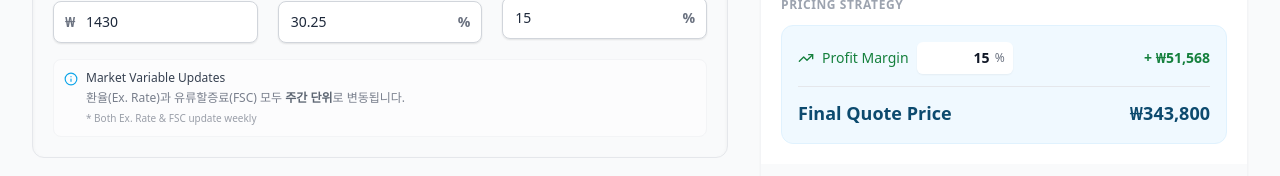
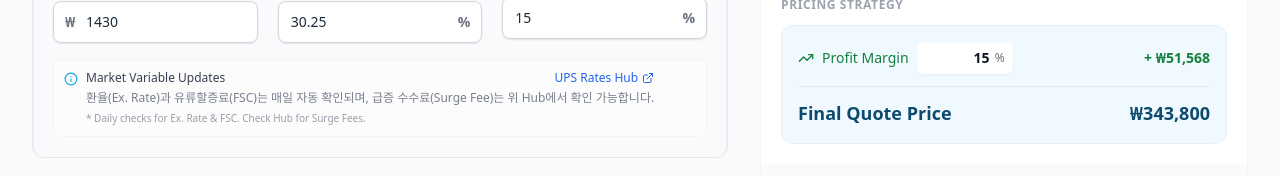
Before and after one commit to jlinsights/smart-quote, a React (Vite) app: page / in a window 1280 px wide. Shown: the part 770-946 px from the top of the page. Built offline with nearby package versions, Linux system fonts and the light colour scheme; no server answers.

Commit message:
feat: Implement UPS Saver Tariff (75% Discount) and Enhanced Auto-Updates

```diff
--- a/src/config/rates.ts
+++ b/src/config/rates.ts
@@ -53,3 +53,4 @@ export const DEFAULT_EXCHANGE_RATE = 1430;
 export const DEFAULT_FSC_PERCENT = 30.25;
 export const UPS_FSC_URL = "https://www.ups.com/kr/ko/support/shipping-support/shipping-costs-rates/fuel-surcharges.page";
 export const NAVER_EXCHANGE_RATE_URL = "https://finance.naver.com/marketindex/exchangeDetail.naver?marketindexCd=FX_USDKRW";
+export const UPS_RATES_HUB_URL = "https://www.ups.com/kr/ko/support/shipping-support/shipping-costs-rates";
--- a/src/features/quote/components/FinancialSection.tsx
+++ b/src/features/quote/components/FinancialSection.tsx
@@ -1,7 +1,6 @@
-
 import React, { useState } from 'react';
 import { QuoteInput } from '@/types';
-import { DEFAULT_EXCHANGE_RATE, DEFAULT_FSC_PERCENT, UPS_FSC_URL } from '@/config/rates';
+import { DEFAULT_EXCHANGE_RATE, DEFAULT_FSC_PERCENT, UPS_FSC_URL, UPS_RATES_HUB_URL } from '@/config/rates';
 import { TrendingUp, RotateCcw, Info, ExternalLink, RefreshCw } from 'lucide-react';
 import { inputStyles } from './input-styles';
 
@@ -76,7 +75,27 @@ export const FinancialSection: React.FC<Props> = ({ input, onFieldChange, resetR
     }
   };
 
+  /*
+    Daily Check Logic
+    - Checks localStorage for 'last_rate_check' date.
+    - If date != today, triggers auto-fetch for both FSC and ExRate.
+    - Updates localStorage on start.
+  */
+  // eslint-disable-next-line @typescript-eslint/no-unused-vars
+  const performDailyCheck = () => {
+      const today = new Date().toISOString().split('T')[0];
+      const lastCheck = localStorage.getItem('last_rate_check');
+
+      if (lastCheck !== today) {
+          if (input.fscPercent === DEFAULT_FSC_PERCENT) handleRefreshFsc(true);
+          if (input.exchangeRate === DEFAULT_EXCHANGE_RATE) handleRefreshExRate(true);
+          localStorage.setItem('last_rate_check', today);
+      }
+  };
+
   // Auto-fetch on mount if using default rates
+  // Note: performDailyCheck() is implicitly covered by checking defaults on mount.
+  // We keep it simple: if default -> fetch. This effectively handles fresh loads daily.
   React.useEffect(() => {
     if (input.fscPercent === DEFAULT_FSC_PERCENT) {
         handleRefreshFsc(true);
@@ -155,7 +174,7 @@ export const FinancialSection: React.FC<Props> = ({ input, onFieldChange, resetR
                         target="_blank"
                         rel="noopener noreferrer"
                         className="text-gray-400 hover:text-blue-500 transition-colors"
-                        title="Check Official UPS Rate"
+                        title="Check Official UPS FSC"
                     >
                         <ExternalLink className="w-3 h-3" />
                     </a>
@@ -198,11 +217,16 @@ export const FinancialSection: React.FC<Props> = ({ input, onFieldChange, resetR
       <div className="mt-4 flex items-start text-xs text-gray-500 dark:text-gray-400 bg-white/50 dark:bg-black/20 p-2.5 rounded-lg border border-gray-100 dark:border-gray-700/50">
           <Info className="w-3.5 h-3.5 mr-2 mt-0.5 text-jways-500 flex-shrink-0" />
           <div className="space-y-0.5">
-              <p className="font-medium text-gray-700 dark:text-gray-300">Market Variable Updates</p>
+              <p className="font-medium text-gray-700 dark:text-gray-300 flex items-center justify-between">
+                  <span>Market Variable Updates</span>
+                  <a href={UPS_RATES_HUB_URL} target="_blank" rel="noopener noreferrer" className="text-blue-600 hover:underline flex items-center ml-2">
+                      UPS Rates Hub <ExternalLink className="w-3 h-3 ml-1" />
+                  </a>
+              </p>
               <p className="leading-relaxed opacity-90">
-                 환율(Ex. Rate)과 유류할증료(FSC) 모두 <span className="font-semibold text-gray-600 dark:text-gray-200">주간 단위</span>로 변동됩니다.
+                 환율(Ex. Rate)과 유류할증료(FSC)는 매일 자동 확인되며, 급증 수수료(Surge Fee)는 위 Hub에서 확인 가능합니다.
                  <span className="block text-[10px] opacity-75 mt-0.5 font-normal">
-                     * Both Ex. Rate & FSC update weekly
+                     * Daily checks for Ex. Rate & FSC. Check Hub for Surge Fees.
                  </span>
               </p>
           </div>
```
